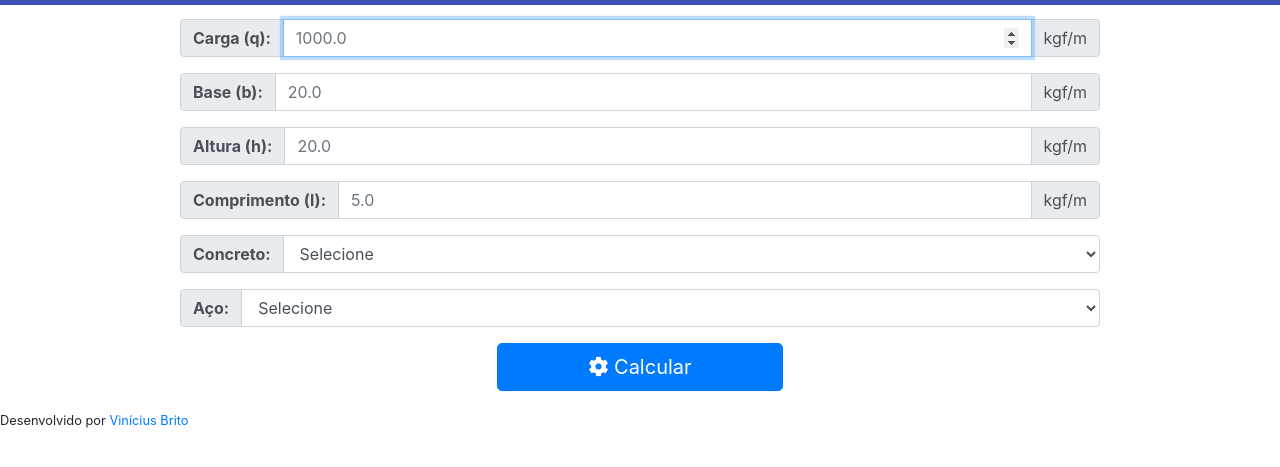
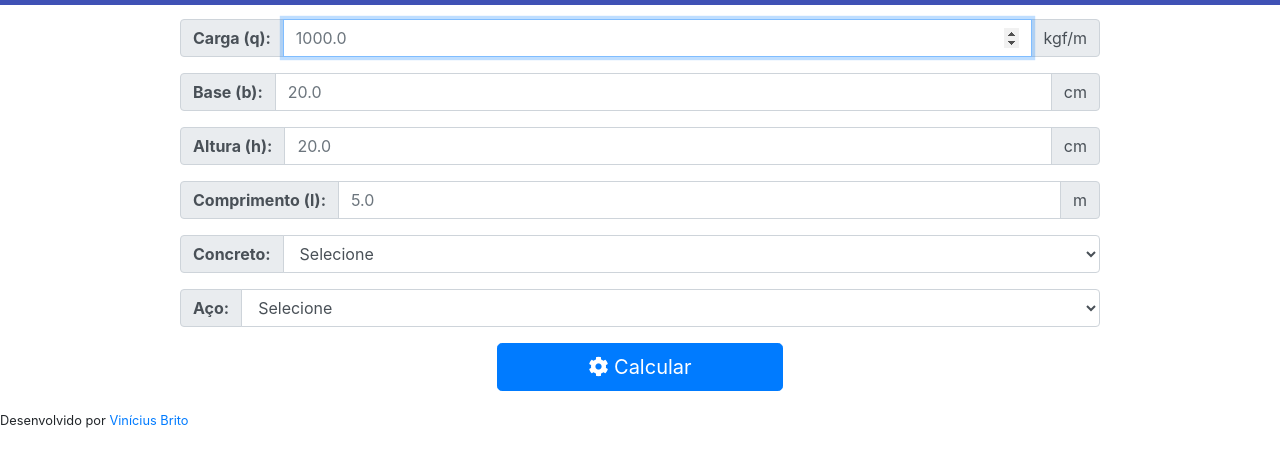
Before and after one commit to viniciusbrito/calc-estrutural, a plain HTML site: page index.html in a window 1280 px wide. Shown: the part 51-518 px from the top of the page. Drawn offline with nearby package versions, Linux system fonts and the light colour scheme.

Commit message:
Layout update: fixed units fields error

```diff
--- a/index.html
+++ b/index.html
@@ -57,7 +57,7 @@
                                     </div>
                                     <input id="base" name="base" type="number" step="0.01" class="form-control" placeholder="20.0" required>
                                     <div class="input-group-append">
-                                        <span class="input-group-text">kgf/m</span>
+                                        <span class="input-group-text">cm</span>
                                     </div>
                                 </div>
                             </div>
@@ -72,7 +72,7 @@
                                     </div>
                                     <input id="altura" name="altura" type="number" step="0.01" class="form-control" placeholder="20.0" required>
                                     <div class="input-group-append">
-                                        <span class="input-group-text">kgf/m</span>
+                                        <span class="input-group-text">cm</span>
                                     </div>
                                 </div>
                             </div>
@@ -87,7 +87,7 @@
                                     </div>
                                     <input id="vao" name="vao" type="number" step="0.01" class="form-control" placeholder="5.0" required>
                                     <div class="input-group-append">
-                                        <span class="input-group-text">kgf/m</span>
+                                        <span class="input-group-text">m</span>
                                     </div>
                                 </div>
                             </div>
--- a/sw.js
+++ b/sw.js
@@ -1,4 +1,4 @@
-let CACHE_NAME = "version-2.0.1"
+let CACHE_NAME = "version-2.0.2"
 let CACHE_LIB = 'libs-2.0'
 
 let files = [
```
Also changed, not shown: 1 other file.
